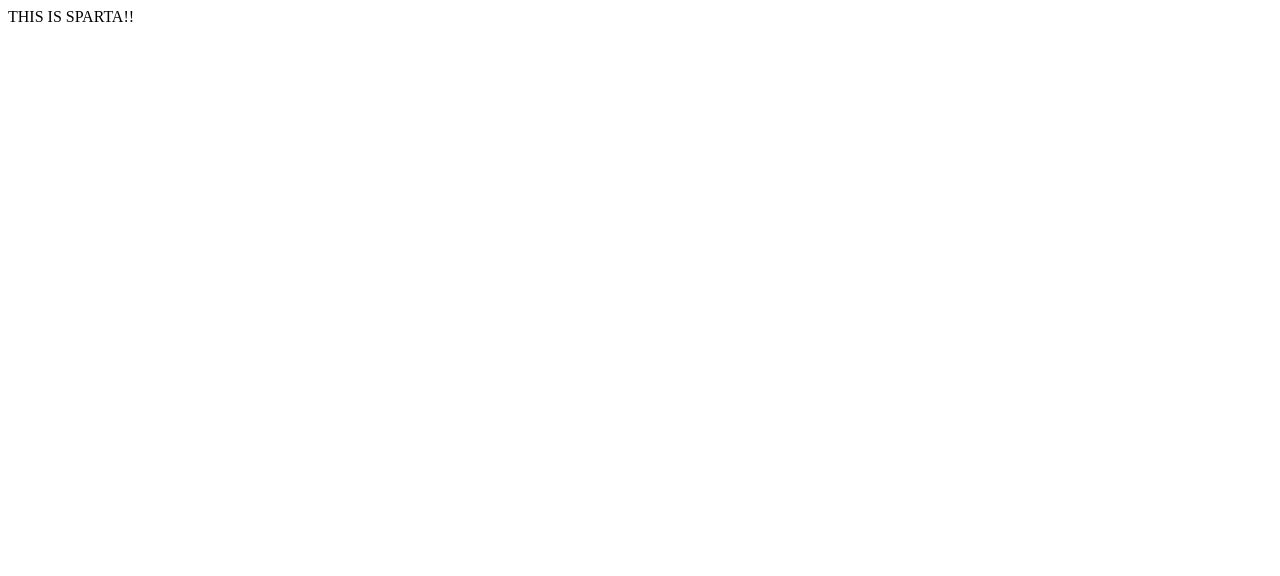
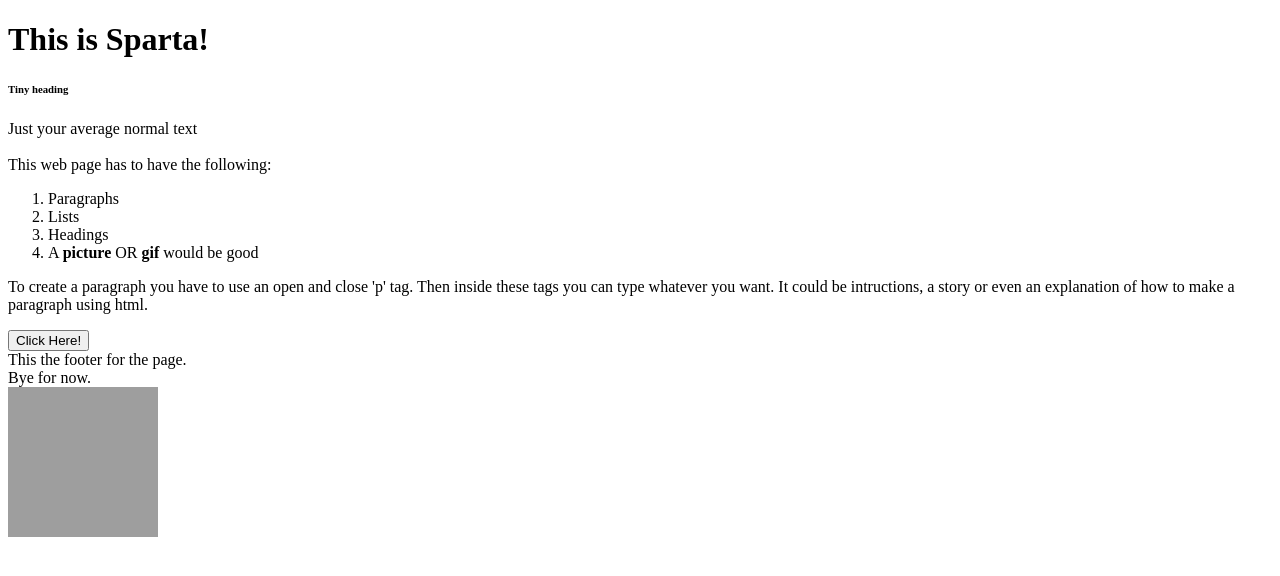
Before and after one commit to Satonakafan/sparta, a plain HTML site: page index.html in a window 1280 px wide. Drawn offline with Linux system fonts and the light colour scheme; grey boxes are pictures that could not be loaded.

Commit message:
Update index.html

```diff
--- a/index.html
+++ b/index.html
@@ -1 +1,44 @@
-THIS IS SPARTA!!
+<!DOCTYPE html>
+<html>
+<head>
+	<title>MUH NU WEBSITE</title>
+	<link rel="stylesheet" type="text/css" href="style.css">
+</head>
+<body>
+<!-- id is a unique identifier where as class can be used for multiple tags -->
+<!-- id will always override class because it is more specific -->
+	<H1 class="mainHeading">This is Sparta!</H1>
+	<h6 class="mainHeading">Tiny heading</h6>
+	<p class="paragraphOne">
+	Just your average normal text
+	<br>
+	<br>
+	This web page has to have the following:
+	</p>
+
+		<ol>
+			<li>Paragraphs</li>
+			<li>Lists</li>
+			<li>Headings</li>
+			<li>A <B>picture</B> OR <b>gif</b> would be good</li>
+	</ol>
+
+	<!--Classes can be used on multiple tags where as id is unique to one tag -->
+	<p class="red">To create a paragraph you have to use an open and close  'p' tag. Then inside these tags you can type whatever you want. It could be intructions, a story or even an explanation of how to make a paragraph using html.
+	</p>
+
+	<button type="button" onclick="alert('You Clicked Me!')">Click Here!</button>
+
+	<footer>
+	This the footer for the page.
+	<br>
+	Bye for now.
+	<br>
+	<a href="https://media.giphy.com/media/26u3Zl2MQWJl2hf2g/giphy.gif">
+	<img src="https://media.giphy.com/media/26u3Zl2MQWJl2hf2g/giphy.gif" height="150", width="150">
+	</a>
+	</footer>
+
+
+</body>
+</html>
```
